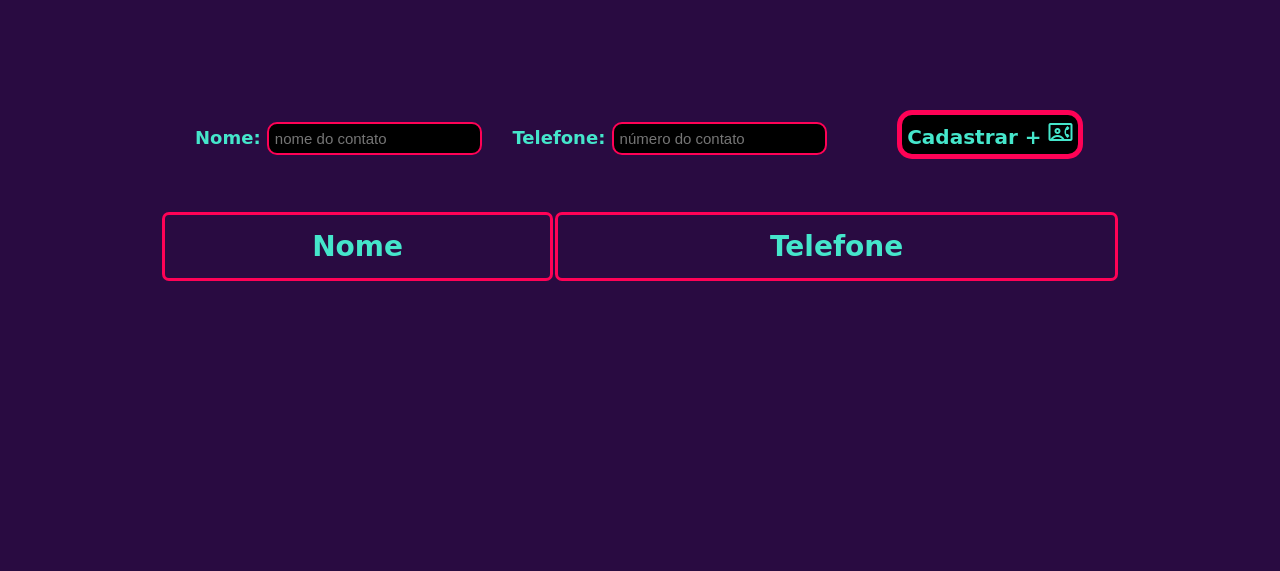
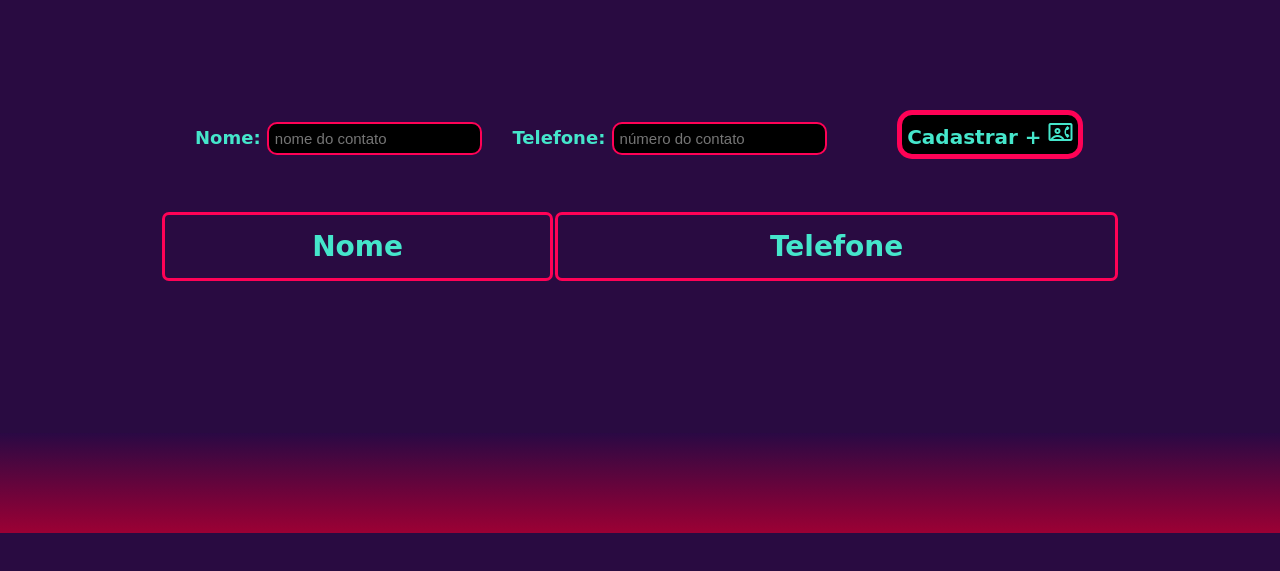
Before and after one commit to rodrigopenafurt/projeto_agendaVirtual, a plain HTML site: page index.html in a window 1280 px wide. Shown: the part 95-666 px from the top of the page. Drawn offline with nearby package versions, Linux system fonts and the light colour scheme.

Commit message:
update main.css
estilo do rodape.

```diff
--- a/main.css
+++ b/main.css
@@ -79,6 +79,7 @@ form input {
 table {
     font-family: cursive;
     width: 100%;
+    margin-bottom: 150px;
 }
 
 table th {
@@ -96,3 +97,11 @@ table td {
     border-radius: 7px;
     padding: auto;
 }
+
+#rodape {
+    height: 100px;
+    background: linear-gradient(to bottom, #2A0944, rgb(156, 0, 52));
+    color: #fff;
+    text-align: center;
+    padding: 20px;
+}
```
